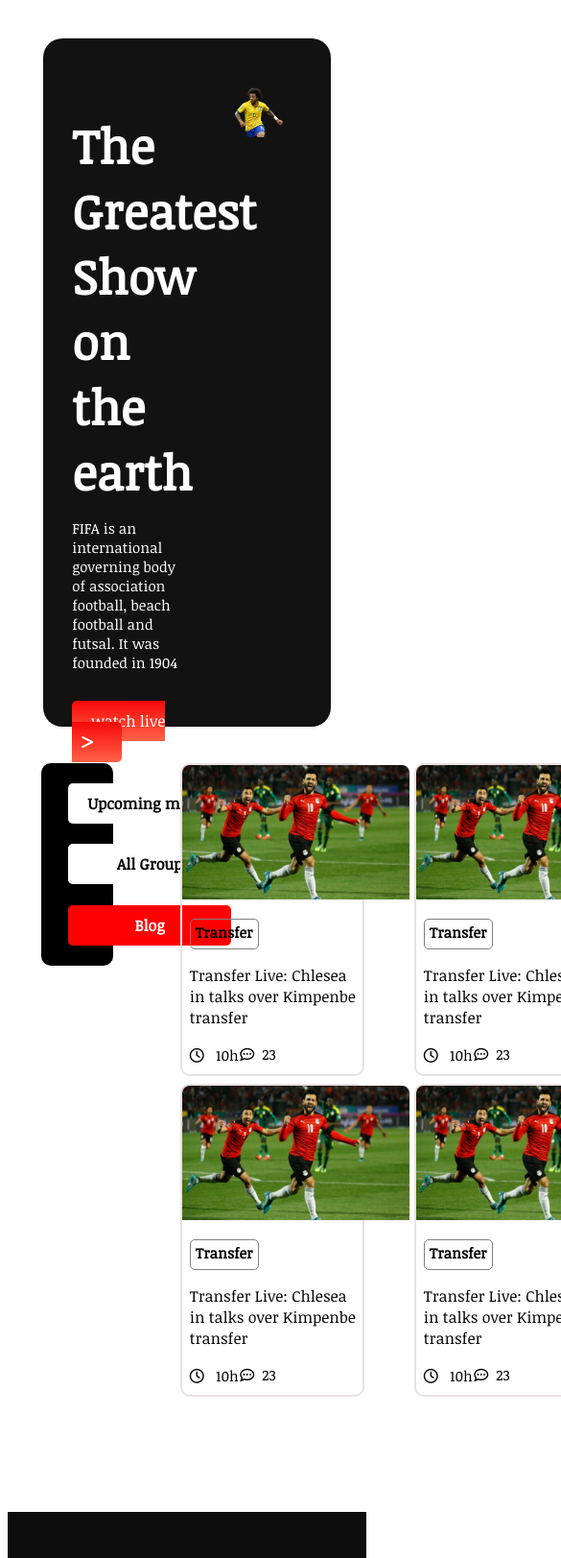
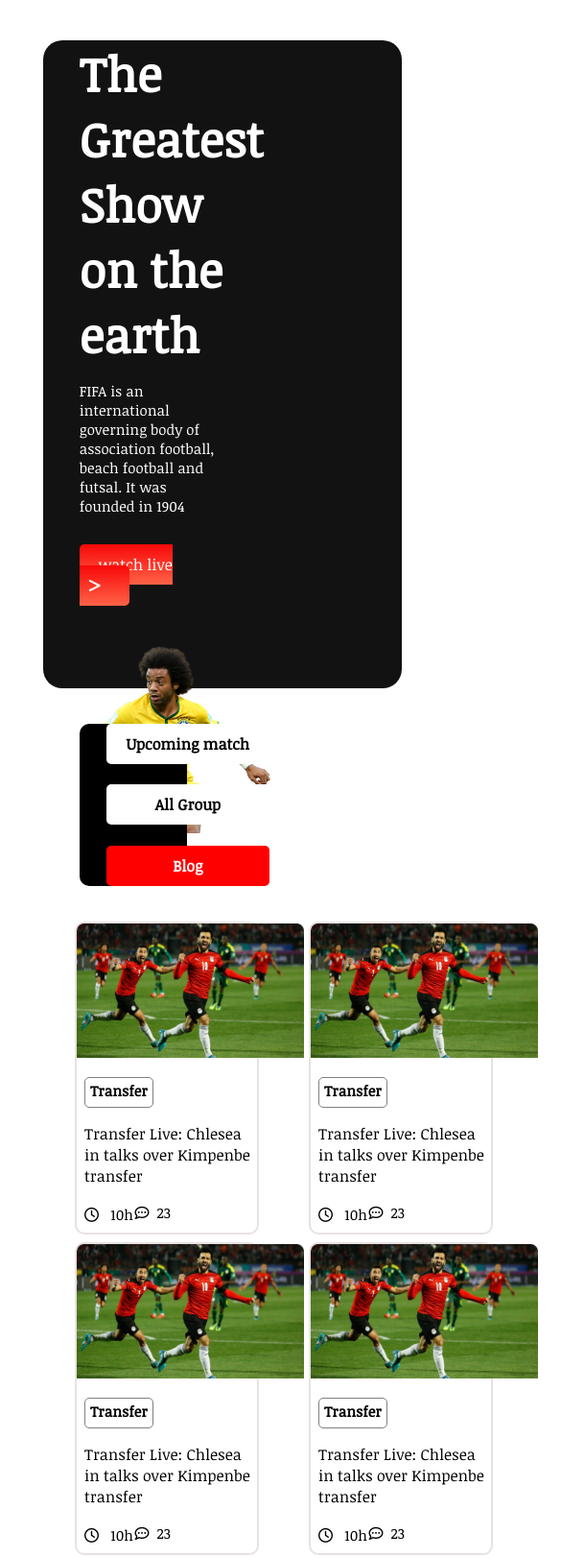
Before and after one commit to sinha45/Worldcup-website, a plain HTML site: page index.html in a window 390 px wide. Shown: the top 1623 px of the page at 96% size, 585 px wide, since content can reach past the window. Drawn offline with Linux system fonts and the light colour scheme.

Commit message:
media query

```diff
--- a/style.css
+++ b/style.css
@@ -207,3 +207,79 @@
      display: inline-block;
      font-size: 12px;
 }
+
+/* media query */
+
+/* mobile device */
+
+@media only screen and (max-width:688px) {
+    .container1{
+        width: 100%;
+        height: 113vh;
+        justify-content: center;
+        flex-direction: column;
+        display: block;
+      }
+      .container2{
+        display: block;
+      }
+      .option-part{
+        width: 60%;
+        flex-direction: column;
+        margin-left: 20%;
+        justify-content: center;
+
+    }
+    .Blogs{
+        grid-template-columns: repeat(1, 1fr);
+    }
+    .footer{
+        width: 85%;
+        height: 40em;
+
+
+    }
+    .footer-style h4{
+        width: 400px;
+        height: 400px;
+       text-align: center;
+       display: flex;
+        margin: 0;
+        margin-left: 15%;
+    }
+
+}
+
+/* tablet device */
+
+@media only screen  and (max-width:992px){
+    .container1{
+        width: 100%;
+        height: 80vh;
+        margin-top: 10%;
+        justify-content: center;
+        flex-direction: column;
+        display: block;
+      }
+      .container2{
+        display: inline-block;
+      }
+      .option-part{
+        width: 30%;
+        flex-direction: column;
+        margin-left: 20%;
+        justify-content: center;
+
+    }
+    .Blogs{
+        grid-template-columns: repeat(2, 2fr);
+    }
+    .footer-style h4{
+        width: 400px;
+        height: 400px;
+        text-align: center;
+
+        display: flex;
+        margin-left: 10%;
+    }
+}
```
